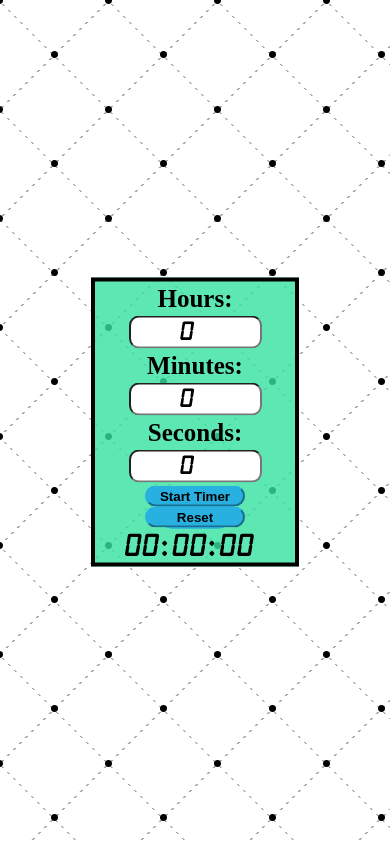
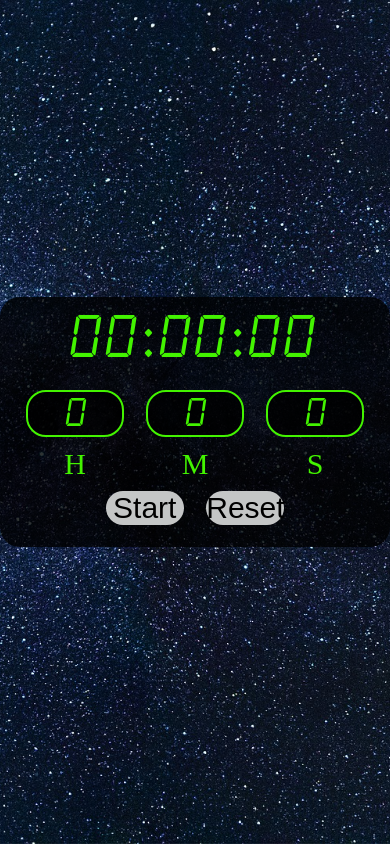
Before and after one commit to ARogala/Timer, a plain HTML site: page timer.html in a window 390 px wide. Drawn offline with Linux system fonts and the light colour scheme.

Commit message:
add mobile first UI

```diff
--- /dev/null
+++ b/styles.css
@@ -0,0 +1,124 @@
+@charset "UTF-8";
+/**
+ * JavaScript Timer
+ * @authors Andrew Rogala
+ * @date    9/09/2018
+ * @version 1.0
+ */
+
+@font-face {
+    font-family: 'alarm_clockregular';
+    src: url('alarm_clock-webfont.woff2') format('woff2'),
+         url('alarm_clock-webfont.woff') format('woff');
+    font-weight: normal;
+    font-style: normal;
+}
+
+/*apply a browser reset * only selects element so must select psudo elemts as well
+apply border-box to make all elements account for any border and padding in the values
+you specify for an element's width and height. If you set an element's width to 100 pixels,
+that 100 pixels will include any border or padding you added, and the content box will shrink
+to absorb that extra width. This typically makes it much easier to size elements.*/
+*,
+*::after,
+*::before {
+	margin: 0px;
+	padding: 0px;
+	box-sizing: inherit;
+}
+/*set the root fontsize to 10px which is 62.5% of the default browser 16px
+defines what 1rem is*/
+html {
+	font-size: 62.5%;
+
+	background: url("milky-way_1920.jpg");
+	background-repeat: no-repeat;
+	background-position: center;
+	background-attachment: fixed;
+    -webkit-background-size: cover;
+    -moz-background-size: cover;
+    -o-background-size: cover;
+    background-size: cover;
+}
+
+body {
+	box-sizing: border-box;
+}
+
+.inputForm {
+	background-color: rgba(0,0,0,.8);
+	max-width: 800px;
+	width: 100%;
+	height: 250px;
+	position: absolute;
+	top: 50%;
+	left: 50%;
+	transform: translate(-50%, -50%);
+	border-radius: 20px;
+}
+
+#display {
+	text-align: center;
+	margin: 10px;
+}
+
+.output {
+	display: inline-block;
+	font-size: 6rem;
+	font-family: 'alarm_clockregular';
+	color: #43F300;
+}
+
+#getTime {
+	text-align: center;
+}
+
+.input {
+	border: 2px solid #43F300;
+	width: 25%;
+	border-radius: 20px;
+	text-align: center;
+	font-size: 4rem;
+	font-family: 'alarm_clockregular';
+	color: #43F300;
+	background-color: rgba(0,0,0,.8);
+	margin: 10px;
+	/*offset for input val up down arrows*/
+	padding-left: 20px;
+}
+
+.input:hover {
+	cursor: pointer;
+	transform: scaleX(1.2) scaleY(1.2);
+}
+
+.input:focus {
+	outline: 2px solid #43F300;
+}
+
+.label {
+	display: inline-block;
+	width: 25%;
+	font-size: 3rem;
+	color: #43F300;
+	margin: 0 10px 0 10px;
+}
+
+.btn {
+	width: 20%;
+	font-size: 3rem;
+	border-radius: 20px;
+	border: none;
+	background-color: #C4C6C6;
+	margin: 10px;
+}
+
+.btn:hover{
+	cursor: pointer;
+	background-color: #00B6EE;
+	transform: translateY(3px);
+}
+
+.btn:focus {
+	outline: 2px solid #00B6EE;
+}
--- a/timer.css
+++ /dev/null
@@ -1,129 +0,0 @@
-@charset "UTF-8";
-/**
- * JavaScript Timer
- * @authors Andrew Rogala
- * @date    4/06/2018
- * @version 1.0
- */
-
-@font-face {
-    font-family: 'alarm_clockregular';
-    src: url('alarm_clock-webfont.woff2') format('woff2'),
-         url('alarm_clock-webfont.woff') format('woff');
-    font-weight: normal;
-    font-style: normal;
-
-}
-
-body {
-  background:
-    radial-gradient(black 3px, transparent 4px),
-    radial-gradient(black 3px, transparent 4px),
-    linear-gradient(#fff 4px, transparent 0),
-    linear-gradient(45deg, transparent 74px, transparent 75px, #a4a4a4 75px, #a4a4a4 76px, transparent 77px, transparent 109px),
-    linear-gradient(-45deg, transparent 75px, transparent 76px, #a4a4a4 76px, #a4a4a4 77px, transparent 78px, transparent 109px),
-  #fff;
-  background-size: 109px 109px, 109px 109px,100% 6px, 109px 109px, 109px 109px;
-  background-position: 54px 55px, 0px 0px, 0px 0px, 0px 0px, 0px 0px;
-
-
-}
-
-
-.inputForm {
-	border: 4px solid black;
-	background-color: rgba(53, 227, 161,.8);
-	width: 200px;
-  position: absolute;
-  top: 50%;
-  left: 50%;
-  transform: translate(-50%, -50%);
-}
-
- .label {
- 	/*border: 1px solid red;*/
- 	text-align: center;
- 	font-weight: bold;
- 	font-size: 25px;
- 	padding: 3px;
-
- }
-
- .input {
- 	/*border: 2px solid red;*/
- 	display: block;
- 	margin: auto;
- 	width: 125px;
- 	border-radius: 10px;
-  font-family: 'alarm_clockregular';
- 	text-align: center;
- 	font-weight: bold;
- 	font-size: 25px;
-
- }
-
- .btnContainer {
- 	/*border: 1px solid blue;*/
-
- 	width: 50%;
- 	margin: auto;
- 	padding: 3px;
-
-  position: relative;
- }
-
- .btn {
- 	border-radius: 20px;
- 	border-color: rgba(40, 176, 225,1);
- 	width: 100%;
- 	font-weight: bold;
- 	background-color: rgba(40, 176, 225,1);
- }
-
-
-
- .btn:hover {
-  -webkit-box-shadow: 6px 10px 15px 0px rgba(0,0,0,.2);
-  -moz-box-shadow: 6px 10px 15px 0px rgba(0,0,0,.2);
-  box-shadow: 6px 10px 15px 0px rgba(0,0,0,.2);
-
-}
-
-.btn:hover::after {
-  transform: scaleX(1.6) scaleY(1.6);
-  opacity: 0;
-}
-
-.btn::after {
-    content: "";
-    /*display: inline-block;*/
-    height: 75%;
-    width: 75%;
-    border-radius: 20px;
-    position: absolute;
-    top: 10px;
-    left: 13px;
-
-    z-index: -1;
-    transition: all .4s;
-
-    background-color: rgba(40, 176, 225,1);
-}
-
- .output {
- 	display: inline-block;
-  font-family: 'alarm_clockregular';
- 	font-weight: bold;
- 	font-size: 30px;
- 	/*border: 1px solid red;*/
- }
-
- #display {
- 	/*border: 1px solid red;*/
- 	width: 75%;
-	margin: auto;
- }
-
- #hoursRemaining {
-	padding-left: 5px;
- }
--- a/timer.html
+++ b/timer.html
@@ -5,35 +5,14 @@
 <html>
 	<head>
 		<meta charset="utf-8">
+		<meta name="viewport" content="width=device-width, initial-scale=1">
 		<title>Timer</title>
 		<link rel="icon" href="alarm_clock.ico">
-		<link href="timer.css" rel="stylesheet">
+		<link href="styles.css" rel="stylesheet">
 		<script src="timerModule.js" defer></script>
 	</head>
 	<body>
 		<div class="inputForm">
-			<form id="getTime">
-
-				<div class="label"><label for="inputHours">Hours:</label></div>
-				<input type="number" id="inputHours" class="input" name="hours" min="0" value="0" required="true">
-
-
-
-				<div class="label"><label for="inputMinutes">Minutes:</label></div>
-				<input type="number" id="inputMinutes" class="input" name="minutes" min="0" value="0" required="true">
-
-
-				<div class="label"><label for="inputSeconds">Seconds:</label></div>
-				<input type="number" id="inputSeconds" class="input" name="seconds" min="0" value="0" required="true">
-
-
-				<div class="btnContainer">
-					<button type="submit" value="Submit" class="btn">Start Timer</button>
-					<button type="reset" value="Reset" class="btn">Reset</button>
-				</div>
-			</form>
-
-
 			<div id="display">
 				<div id="hoursRemaining" class="output">
 					00:
@@ -45,6 +24,21 @@
 					00
 				</div>
 			</div>
+			<form id="getTime">
+
+				<input type="number" id="inputHours"   class="input" name="hours"   min="0" value="0" required="true">
+				<input type="number" id="inputMinutes" class="input" name="minutes" min="0" value="0" required="true">
+				<input type="number" id="inputSeconds" class="input" name="seconds" min="0" value="0" required="true">
+
+				<label for="inputHours"   class="label">H</label>
+				<label for="inputMinutes" class="label">M</label>
+				<label for="inputSeconds" class="label">S</label>
+
+				<div class="btnContainer">
+					<button type="submit" value="Submit" class="btn">Start</button>
+					<button type="reset"  value="Reset"  class="btn">Reset</button>
+				</div>
+			</form>
 		</div>
 	</body>
 </html>
```
Also changed, not shown: milky-way_1920.jpg (added), milky-way_640.jpg (added).
